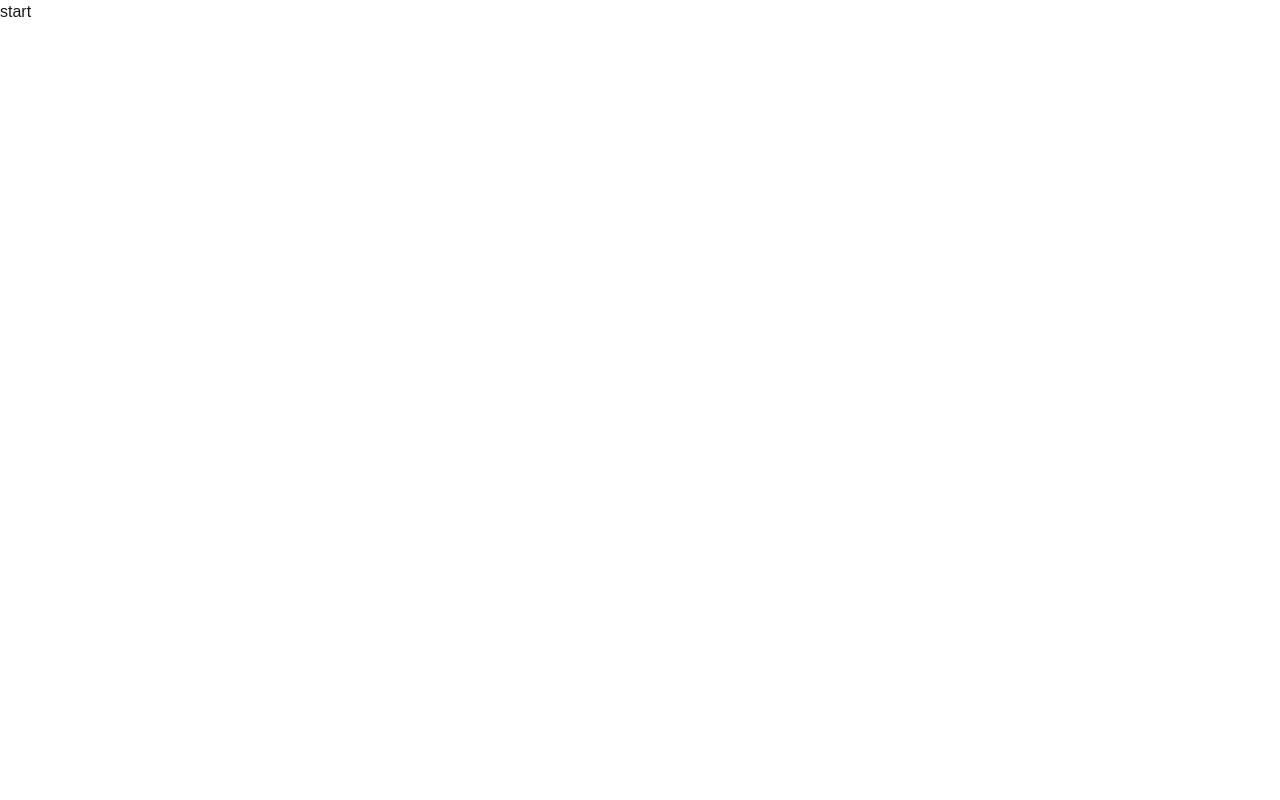
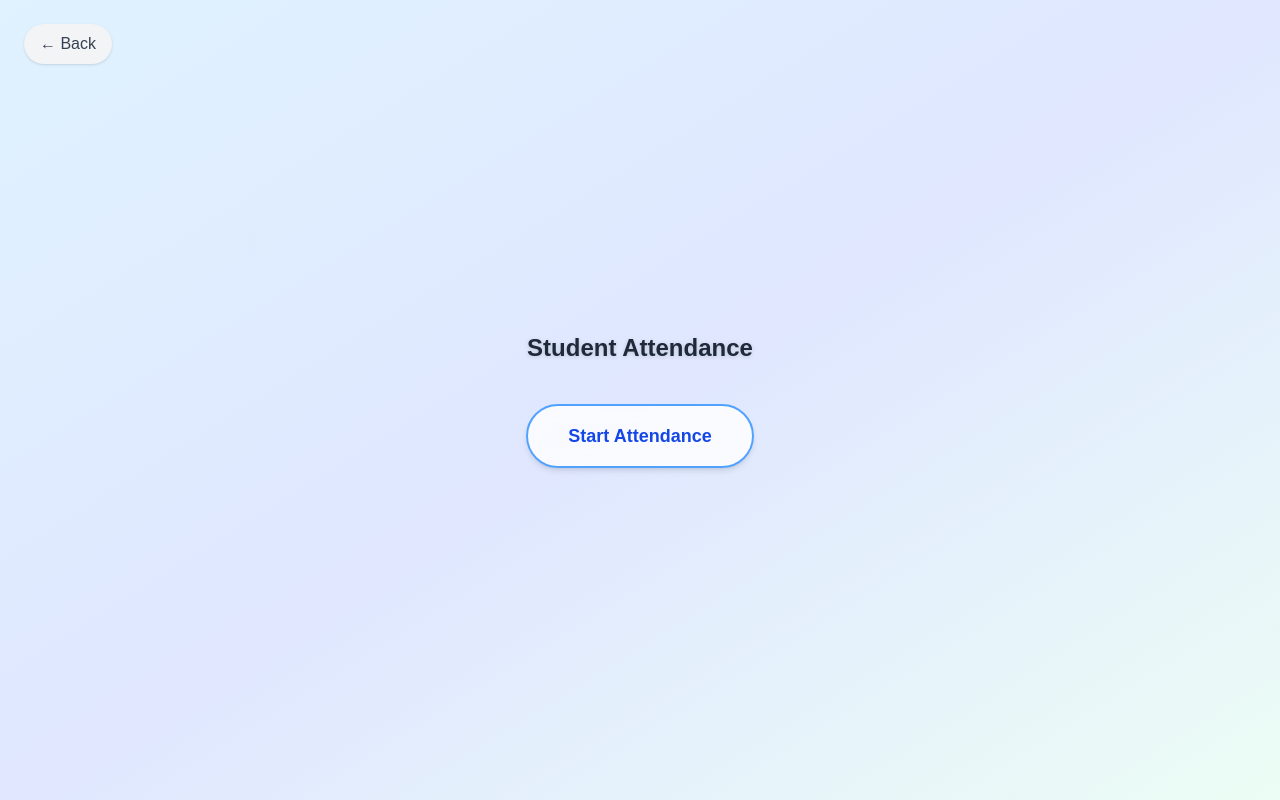
Before and after one commit to ngws-knu/smart-attendance, a Next.js app: page /student in a window 1280 px wide. Built offline with nearby package versions, Linux system fonts and the light colour scheme.

Commit message:
feat: add some designs

```diff
--- a/src/app/page.tsx
+++ b/src/app/page.tsx
@@ -3,11 +3,26 @@
 import { useRouter } from 'next/navigation';
 
 export default function Home() {
-  const router = useRouter();
-  return (
-    <div>
-      <button onClick={() => router.push('/student')}>student</button>;
-      <button onClick={() => router.push('/professor')}>professor</button>
-    </div>
-  );
+    const router = useRouter();
+    return (
+        <div className="min-h-screen flex flex-col justify-center items-center bg-gradient-to-br from-sky-100 via-indigo-100 to-emerald-50">
+            <h1 className="mb-10 text-3xl font-extrabold tracking-tight text-gray-800 drop-shadow-sm">
+                Please select a menu
+            </h1>
+            <div className="flex gap-10">
+                <button
+                    onClick={() => router.push('/student')}
+                    className="px-12 py-4 text-lg rounded-full font-semibold border-2 border-blue-400 bg-white/80 text-blue-700 shadow-md backdrop-blur-sm transition-all duration-150 hover:bg-blue-100 hover:shadow-xl hover:scale-105 focus:outline-none focus:ring-2 focus:ring-blue-300"
+                >
+                    Student Menu
+                </button>
+                <button
+                    onClick={() => router.push('/professor')}
+                    className="px-12 py-4 text-lg rounded-full font-semibold border-2 border-yellow-400 bg-white/80 text-yellow-700 shadow-md backdrop-blur-sm transition-all duration-150 hover:bg-yellow-100 hover:shadow-xl hover:scale-105 focus:outline-none focus:ring-2 focus:ring-yellow-300"
+                >
+                    Professor Menu
+                </button>
+            </div>
+        </div>
+    );
 }
--- a/src/app/professor/page.tsx
+++ b/src/app/professor/page.tsx
@@ -1,11 +1,27 @@
 'use client';
 
+import { useRouter } from 'next/navigation';
 import { startAttendance } from './signal';
 
 export default function ProfessorPage() {
+    const router = useRouter();
     return (
-        <>
-            <button onClick={() => startAttendance()}>start</button>
-        </>
+        <div className="min-h-screen flex flex-col justify-center items-center bg-gradient-to-br from-sky-100 via-indigo-100 to-emerald-50">
+            <button
+                onClick={() => router.push('/')}
+                className="absolute top-6 left-6 px-4 py-2 rounded-full bg-gray-100 text-gray-700 font-medium shadow hover:bg-gray-200 transition z-10"
+            >
+                ← Back
+            </button>
+            <h1 className="mb-10 text-2xl font-bold text-gray-800 drop-shadow-sm">
+                Professor Attendance Control
+            </h1>
+            <button
+                onClick={() => startAttendance()}
+                className="px-10 py-4 text-lg rounded-full font-semibold border-2 border-yellow-400 bg-white/80 text-yellow-700 shadow-md backdrop-blur-sm transition-all duration-150 hover:bg-yellow-100 hover:shadow-xl hover:scale-105 focus:outline-none focus:ring-2 focus:ring-yellow-300"
+            >
+                Start Attendance
+            </button>
+        </div>
     );
 }
--- a/src/app/student/page.tsx
+++ b/src/app/student/page.tsx
@@ -1,11 +1,27 @@
 'use client';
 
+import { useRouter } from 'next/navigation';
 import { startAttendanceCheck } from './record';
 
 export default function StudentPage() {
+    const router = useRouter();
     return (
-        <>
-            <button onClick={() => startAttendanceCheck()}>start</button>
-        </>
+        <div className="min-h-screen flex flex-col justify-center items-center bg-gradient-to-br from-sky-100 via-indigo-100 to-emerald-50">
+            <button
+                onClick={() => router.push('/')}
+                className="absolute top-6 left-6 px-4 py-2 rounded-full bg-gray-100 text-gray-700 font-medium shadow hover:bg-gray-200 transition z-10"
+            >
+                ← Back
+            </button>
+            <h1 className="mb-10 text-2xl font-bold text-gray-800 drop-shadow-sm">
+                Student Attendance
+            </h1>
+            <button
+                onClick={() => startAttendanceCheck()}
+                className="px-10 py-4 text-lg rounded-full font-semibold border-2 border-blue-400 bg-white/80 text-blue-700 shadow-md backdrop-blur-sm transition-all duration-150 hover:bg-blue-100 hover:shadow-xl hover:scale-105 focus:outline-none focus:ring-2 focus:ring-blue-300"
+            >
+                Start Attendance
+            </button>
+        </div>
     );
 }
```
